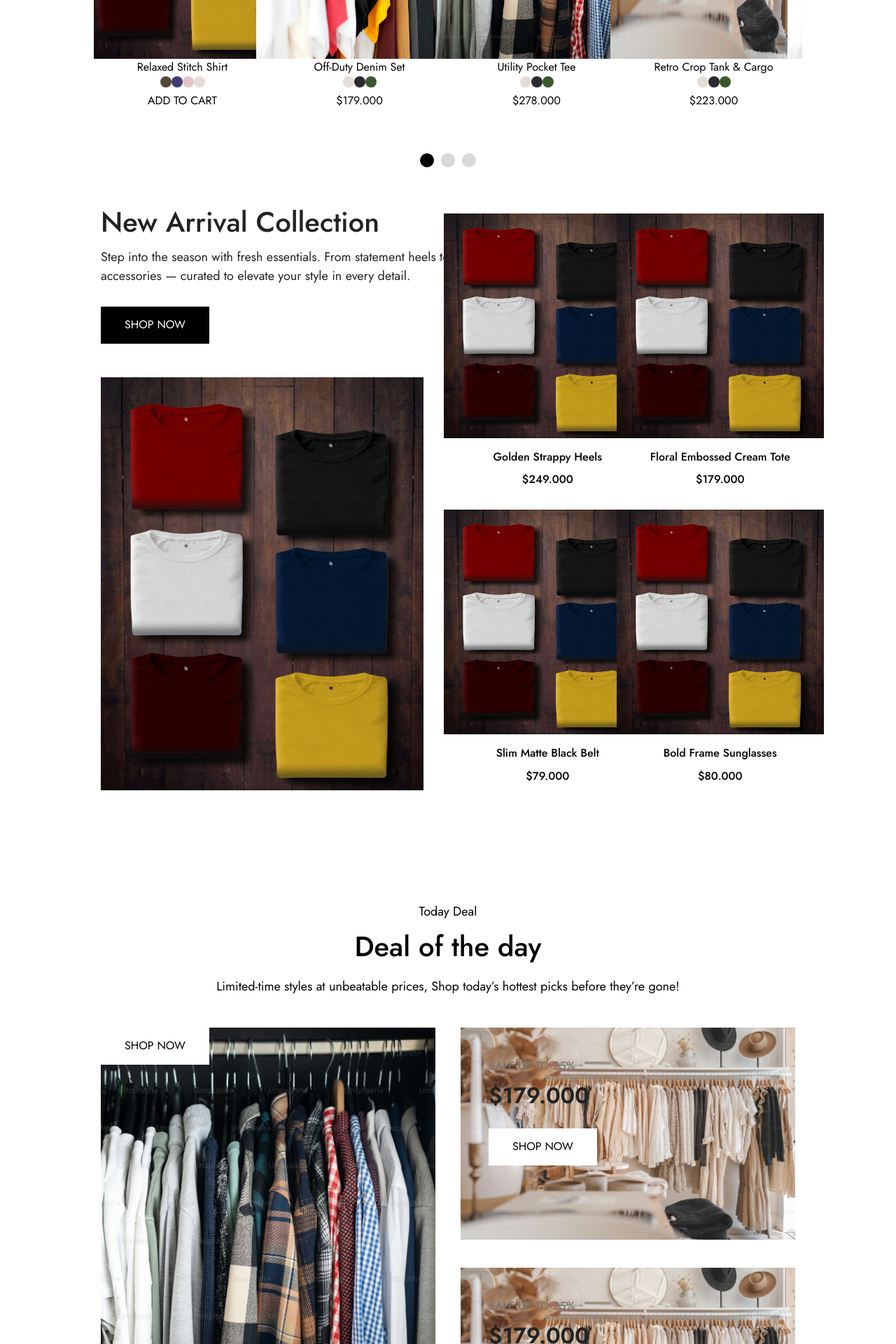
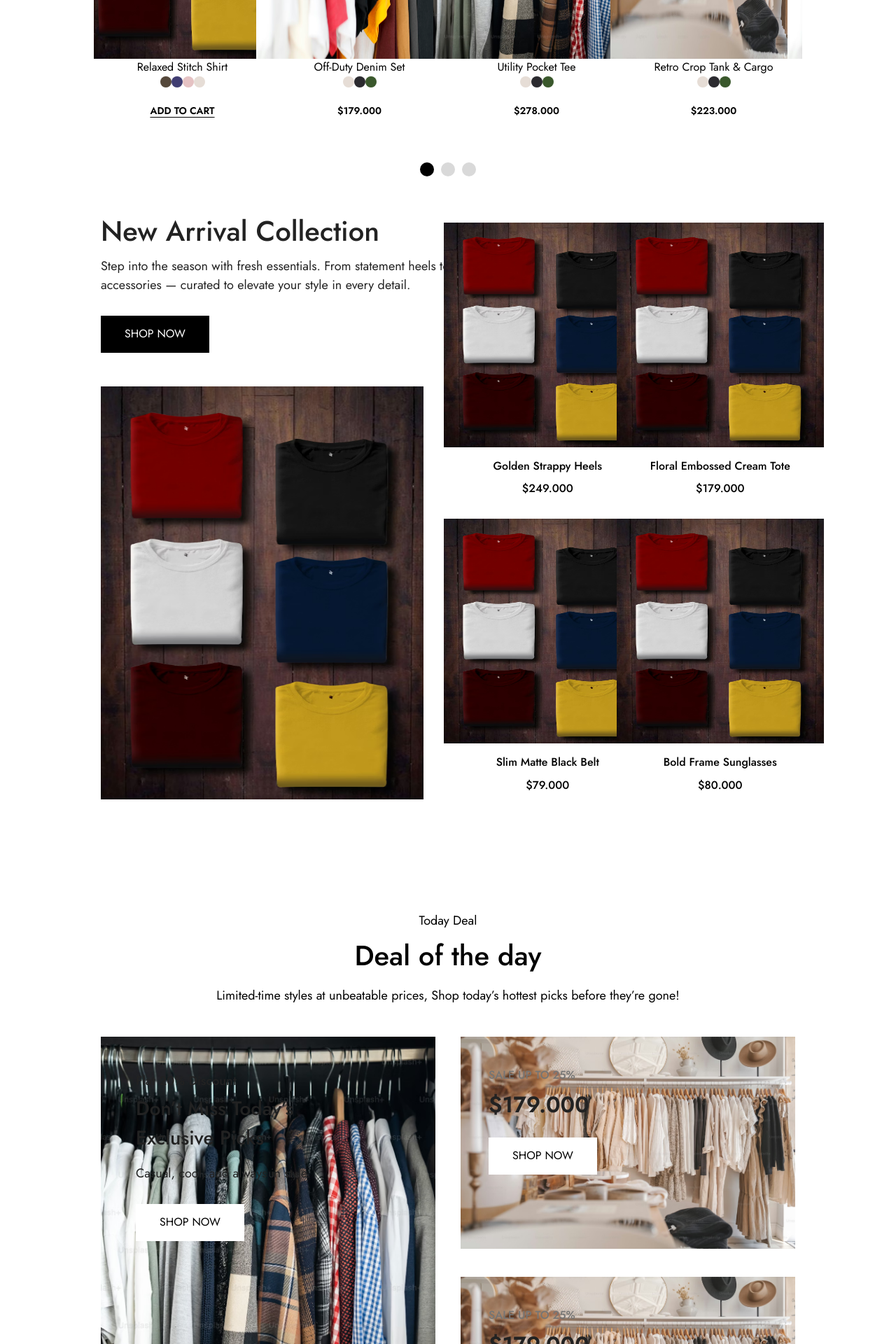
Before and after one commit to Jamil-coder360/Medove-fashion, a React (Vite) app: page / in a window 1280 px wide. Shown: the part 3420-5340 px from the top of the page at 70% size. Built offline with nearby package versions, Linux system fonts and the light colour scheme.

Commit message:
new additional change

```diff
--- a/src/component/Featured.jsx
+++ b/src/component/Featured.jsx
@@ -40,6 +40,7 @@ const Featured = () => {
                Image={Image_1}
               title="Relaxed Stitch Shirt"
               price="ADD TO CART"
+              showUnderline={true}
               colors={["#55483B", "#403D72", "#E5C2C3", "#E6DDD6"]}
               />
             </div>
--- a/src/component/FeaturedCard.jsx
+++ b/src/component/FeaturedCard.jsx
@@ -1,6 +1,6 @@
 import React from "react";
 
-const FeaturedCard = ({ Image,title, price, colors }) => {
+const FeaturedCard = ({ Image,title, price, colors,showUnderline }) => {
   return (
     <div className=" flex flex-col items-center">
       <div className="w-[296px] h-[419px] relative group">
@@ -23,7 +23,9 @@ const FeaturedCard = ({ Image,title, price, colors }) => {
           );
         })}
       </div>
-      <p>{price}</p>
+      <p className={`pt-4 font-semibold text-[14px] ${
+						showUnderline ? "underline underline-offset-4" : ""
+					}`}>{price}</p>
     </div>
   );
 };
--- a/src/component/Frame.jsx
+++ b/src/component/Frame.jsx
@@ -28,12 +28,18 @@ const Frame = () => {
           </div>
           <div className="grid grid-cols-2 gap-9">
             <div style={Images()}>
-              {/* <SpecialOfferCard
-                 img={ Images}
-                 text={"$179.000"}
-                 button={"Shop now"}
-                 /> */}
-              <Button variant="white">shop now</Button>
+              <div className="mt-12.5 ml-12.5">
+                <p className="text-[18px] text-black-222 font-medium leading-[1.5] font-jost mb-1.25">
+                  Flat 20% Discount
+                </p>
+                <h3 className=" text-[28px] font-medium leading-[1.5] text-black-222 mb-4  max-w-[320px]">
+                  Don’t Miss Today’s Exclusive Picks
+                </h3>
+                <p className=" text-[18px] font-normal leading-[1.5] text-black-222 mb-7.5 ">
+                  Casual, cool, and always in style.
+                </p>
+                <Button variant="white">SHOP NOW</Button>
+              </div>
             </div>
             <div className="grid grid-cols-1 gap-10">
               <SpecialOfferCard
```
